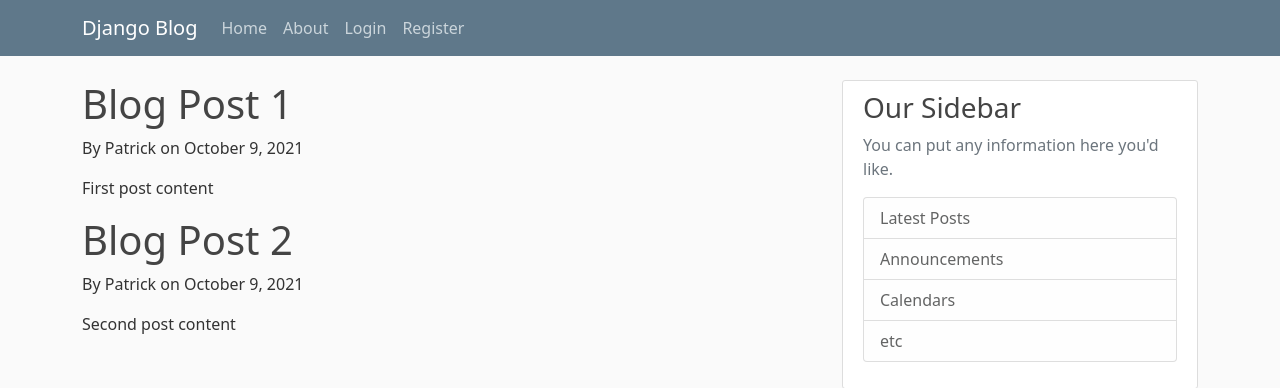
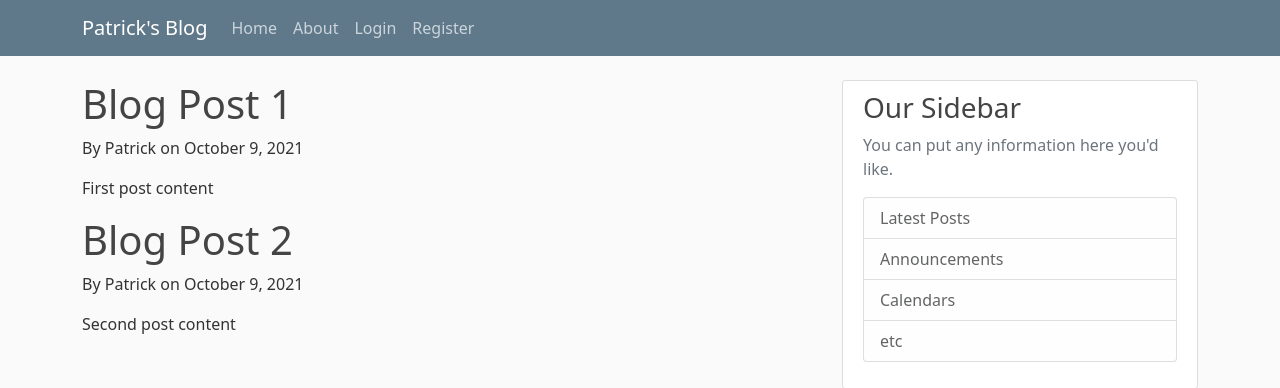
Before and after one commit to PatrickBruso/django-website-project, a Django app: page / in a window 1280 px wide. Shown: the top 388 px of the page. Run offline with Django 3.2, Linux system fonts and the light colour scheme.

Commit message:
Change title on blog

```diff
--- a/django_website/blog/templates/blog/base.html
+++ b/django_website/blog/templates/blog/base.html
@@ -23,7 +23,7 @@
     <header class="site-header">
         <nav class="navbar navbar-expand-md navbar-dark bg-steel fixed-top">
             <div class="container">
-                <a class="navbar-brand mr-4" href="/">Django Blog</a>
+                <a class="navbar-brand mr-4" href="/">Patrick's Blog</a>
                 <button class="navbar-toggler" type="button" data-toggle="collapse" data-target="#navbarToggle" aria-controls="navbarToggle" aria-expanded="false" aria-label="Toggle navigation">
                     <span class="navbar-toggler-icon"></span>
                 </button>
```
